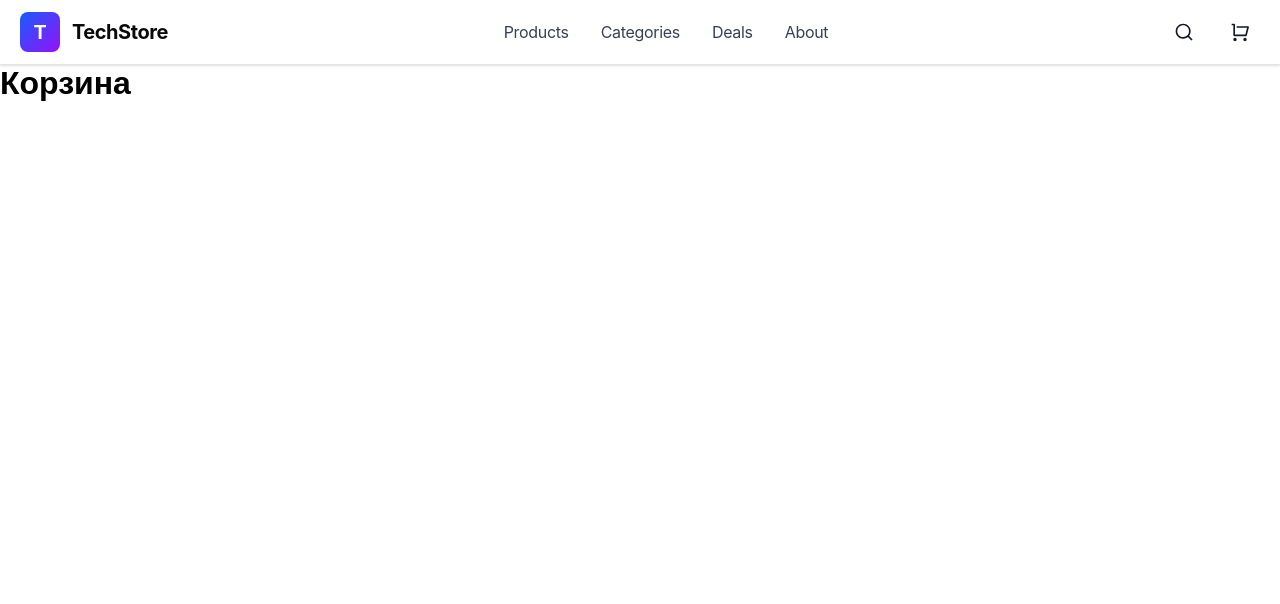
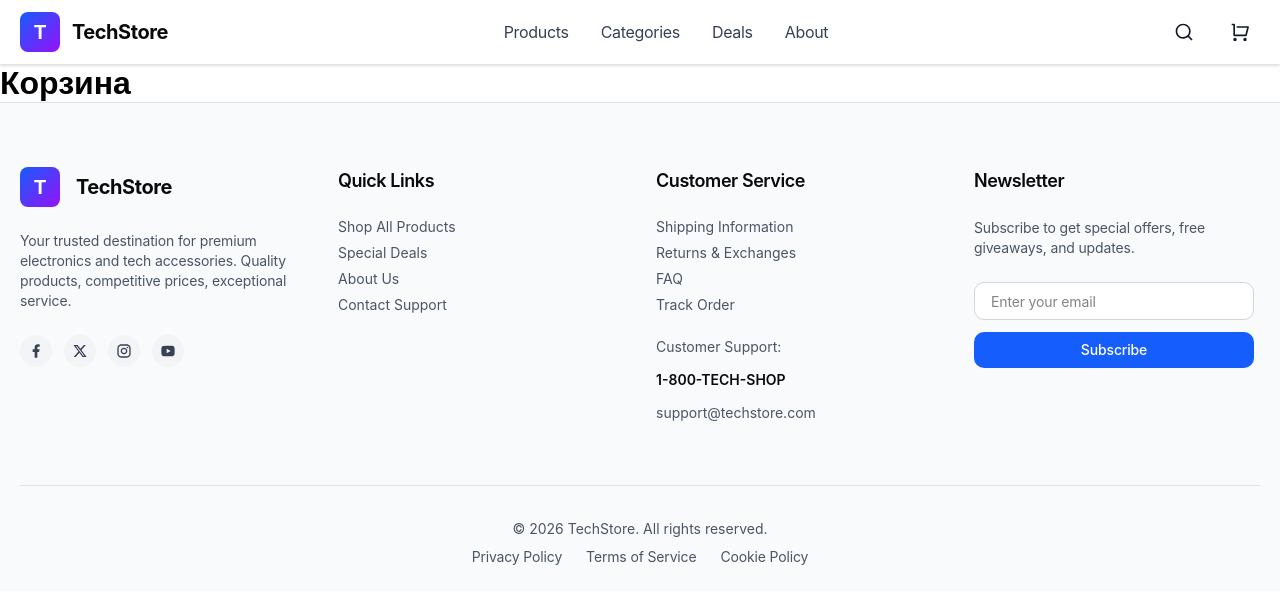
Before and after one commit to Nikita-Samoylo/TechStore, a React app in the folder frontend/: page /cart in a window 1280 px wide. Shown: the top 604 px of the page. Built offline with nearby package versions, Linux system fonts and the light colour scheme; the HTML template or start-up script is replaced by a standard one.

Commit message:
feat:: implement footer component layout and styles

```diff
--- a/frontend/src/App.jsx
+++ b/frontend/src/App.jsx
@@ -3,6 +3,7 @@ import CatalogPage from './pages/CatalogPage';
 import ProductPage from './pages/ProductPage';
 import CartPage from './pages/CartPage';
 import Header from './components/Header';
+import Footer from './components/Footer';
 
 function App() {
   return (
@@ -15,6 +16,7 @@ function App() {
         <Route path="/cart" element={<CartPage />} />
       </Routes>
       </main>
+      <Footer />
     </div>
   );
 }
--- /dev/null
+++ b/frontend/src/components/Footer.css
@@ -0,0 +1,233 @@
+.footer{
+  background-color: #F9FAFB;
+  border-top: 1px solid #0000001A;
+  padding-top: 64px;
+  padding-bottom: 24px;
+  width: 100%;
+}
+
+.footer_container{
+  max-width: 1440px;
+  margin: 0 auto;
+  padding: 0 20px;
+}
+
+.footer_grid{
+  display:grid;
+  grid-template-columns: repeat(4,1fr);
+  gap: 32px;
+  margin-bottom: 64px;
+}
+
+.footer_logo{
+  display: flex;
+  align-items: center;
+  gap: 16px;
+  text-decoration: none;
+  margin-bottom: 24px;
+}
+
+.footer_logo-icon {
+  width: 40px;
+  height: 40px;
+  background: linear-gradient(135deg, #155DFC 0%, #9810FA 100%);
+  border-radius: 8px;
+  display: flex;
+  align-items: center;
+  justify-content: center;
+  font-weight: bold;
+  font-size: 20px;
+  color: white;
+}
+
+.footer_logo-text {
+  font-family: 'Inter', sans-serif;
+  font-weight: 700;
+  font-size: 20px;
+  color: #0A0A0A;
+  font-style: Bold;
+  line-height: 28px;
+  letter-spacing: -0.45px;
+}
+
+.footer_text {
+  font-family: 'Inter', sans-serif;
+  font-size: 14px;
+  font-weight: 400;
+  line-height: 20px;
+  margin-bottom: 24px;
+  color: #4A5565;
+  letter-spacing: -0.15px;
+  font-style: Regular;
+}
+
+.footer_socials {
+  display: flex;
+  gap: 12px;
+}
+
+.footer_social-link {
+  width: 32px;
+  height: 32px;
+  background-color: #F3F4F6;
+  border-radius: 50%;
+  display: flex;
+  align-items: center;
+  justify-content: center;
+  color: #364153;
+  text-decoration: none;
+  transition: all 0.2s;
+  font-size: 16px;
+}
+
+.footer_social-link:hover {
+  background-color: #155DFC;
+  color: white;
+}
+
+.footer_title{
+  color: #0A0A0A;
+  font-family: 'Inter', sans-serif;
+  font-weight: 600;
+  font-size: 18px;
+  line-height: 27px;
+  letter-spacing: -0.44px;
+  margin-bottom: 24px;
+}
+
+.footer_list {
+  list-style: none;
+  padding: 0;
+  margin: 0;
+}
+
+.footer_list li{
+    margin-bottom: 8px;
+}
+
+.footer_link {
+  text-decoration: none;
+  font-family: 'Inter', sans-serif;
+  font-weight: 400;
+  font-size: 14px;
+  color: #4A5565;
+  transition: color 0.2s;
+}
+
+.footer_link:hover {
+  color: #155DFC;
+}
+
+.footer_contact {
+  margin-top: 24px;
+  display: flex;
+  flex-direction: column;
+  gap: 16px;
+}
+
+.footer_label,
+.footer_email {
+  font-family: 'Inter', sans-serif;
+  font-size: 14px;
+  color: #4A5565;
+}
+
+.footer_phone{
+  font-family: 'Inter', sans-serif;
+  font-weight: 600;
+  font-size: 14px;
+  color: #0A0A0A;
+}
+
+.footer_form {
+  display: flex;
+  flex-direction: column;
+  gap: 12px;
+  width: 100%;
+  max-width: 280px;
+}
+
+.footer_input {
+  height: 38px;
+  border-radius: 10px;
+  padding: 8px 16px;
+  border: 1px solid #D1D5DC;
+  background-color: #FFFFFF;
+  outline: none;
+  font-family: 'Inter', sans-serif;
+  font-weight: 400;
+  font-size: 14px;
+  line-height: 100%;
+  letter-spacing: -0.15px;
+  color: #0A0A0A;
+}
+
+.footer_input::placeholder {
+  color: rgba(10, 10, 10, 0.5);
+}
+
+.footer_input:focus {
+  border-color: #155DFC;
+}
+
+.footer_btn {
+  width: 100%;
+  height: 36px;
+  border-radius: 10px;
+  background-color: #155DFC;
+  color: #FFFFFF;
+  border: none;
+  cursor: pointer;
+  font-family: 'Inter', sans-serif;
+  font-weight: 500;
+  font-size: 14px;
+  line-height: 20px;
+  letter-spacing: -0.15px;
+  display: flex;
+  align-items: center;
+  justify-content: center;
+  transition: background-color 0.2s;
+}
+
+.footer_btn:hover {
+  background-color: #114AC6;
+}
+
+.footer_bottom {
+  border-top: 1px solid rgba(0, 0, 0, 0.1);
+  padding-top: 33px;
+  display: flex;
+  flex-direction: column;
+  align-items: center;
+  gap: 8px;
+  text-align: center;
+}
+
+.footer_bottom p {
+  font-family: 'Inter', sans-serif;
+  font-size: 14px;
+  font-weight: 400;
+  line-height: 20px;
+  color: #4A5565;
+  margin: 0;
+}
+
+.footer_bottom-links {
+  display: flex;
+  gap: 24px;
+}
+
+.footer_bottom-links a {
+  text-decoration: none;
+  font-family: 'Inter', sans-serif;
+  font-size: 14px;
+  font-weight: 400;
+  line-height: 20px;
+  letter-spacing: -0.15px;
+  color: #4A5565;
+  transition: color 0.2s;
+}
+
+.footer_bottom-links a:hover {
+  color: #155DFC;
+}
--- /dev/null
+++ b/frontend/src/components/Footer.jsx
@@ -0,0 +1,81 @@
+import React from "react";
+import {Link} from 'react-router-dom';
+import { RiFacebookFill, RiTwitterXFill, RiInstagramLine, RiYoutubeFill } from 'react-icons/ri';
+import './Footer.css';
+
+const Footer = () =>{
+    return(
+        <footer className="footer">
+            <div className="footer_container">
+
+                <div className="footer_grid">
+
+                    <div className="footer_col">
+                        <Link to="/" className="footer_logo">
+                            <span className="footer_logo-icon">T</span>
+                            <span className="footer_logo-text">TechStore</span>
+                        </Link>
+                        <p className="footer_text">
+                            Your trusted destination for premium electronics and tech accessories.
+                            Quality products, competitive prices, exceptional service.
+                        </p>
+                        <div className="footer_socials">
+                            <a href="#" className="footer_social-link"><RiFacebookFill /></a>
+                            <a href="#" className="footer_social-link"><RiTwitterXFill  /></a>
+                            <a href="#" className="footer_social-link"><RiInstagramLine  /></a>
+                            <a href="#" className="footer_social-link"><RiYoutubeFill  /></a>
+                        </div>
+                    </div>
+
+                    <div className="footer_col">
+                        <h3 className="footer_title">Quick Links</h3>
+                        <ul className="footer_list">
+                            <li><Link to="/" className="footer_link">Shop All Products</Link></li>
+                            <li><Link to="/" className="footer_link">Special Deals</Link></li>
+                            <li><Link to="/" className="footer_link">About Us</Link></li>
+                            <li><Link to="/" className="footer_link">Contact Support</Link></li>
+                        </ul>
+                    </div>
+
+                    <div className="footer_col">
+                        <h3 className="footer_title">Customer Service</h3>
+                        <ul className="footer_list">
+                            <li><Link to="/" className="footer_link">Shipping Information</Link></li>
+                            <li><Link to="/" className="footer_link">Returns & Exchanges</Link></li>
+                            <li><Link to="/" className="footer_link">FAQ</Link></li>
+                            <li><Link to="/" className="footer_link">Track Order</Link></li>
+                        </ul>
+                        <div className="footer_contact">
+                            <span className="footer_label">Customer Support:</span>
+                            <span className="footer_phone">1-800-TECH-SHOP</span>
+                            <span className="footer_email">support@techstore.com</span>
+                        </div>
+                    </div>
+
+                    <div className="footer_col">
+                        <h3 className="footer_title">Newsletter</h3>
+                        <p className="footer_text">
+                            Subscribe to get special offers, free giveaways, and updates.
+                        </p>
+                        <form className="footer_form">
+                            <input type="email"  placeholder="Enter your email" className="footer_input"/>
+                            <button type="submit" className="footer_btn">Subscribe</button>
+                        </form>
+                    </div>
+                </div>
+
+                <div className="footer_bottom">
+                    <p>© 2026 TechStore. All rights reserved.</p>
+                    <div className="footer_bottom-links">
+                        <Link to="/">Privacy Policy</Link>
+                        <Link to="/">Terms of Service</Link>
+                        <Link to="/">Cookie Policy</Link>
+                    </div>
+                </div>
+
+            </div>
+        </footer>
+    );
+};
+
+export default Footer;
```
